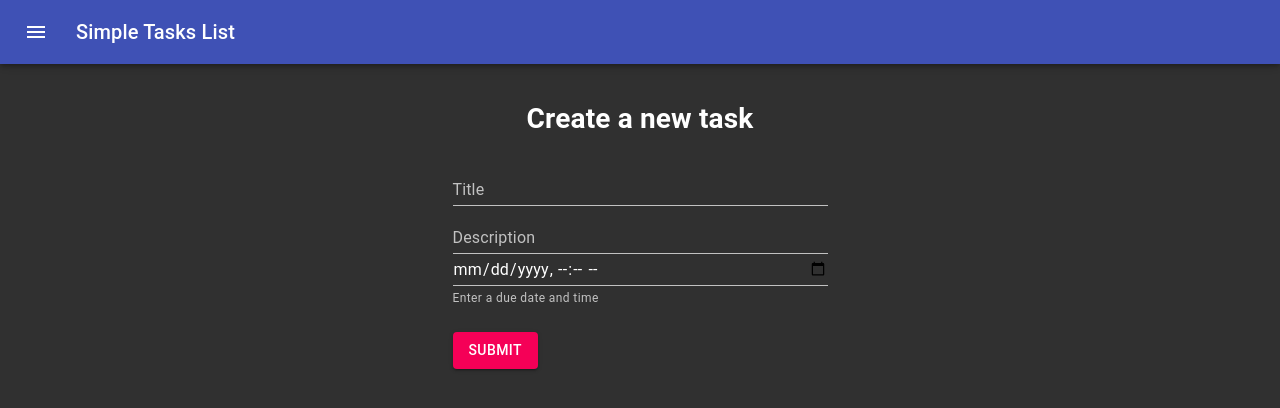
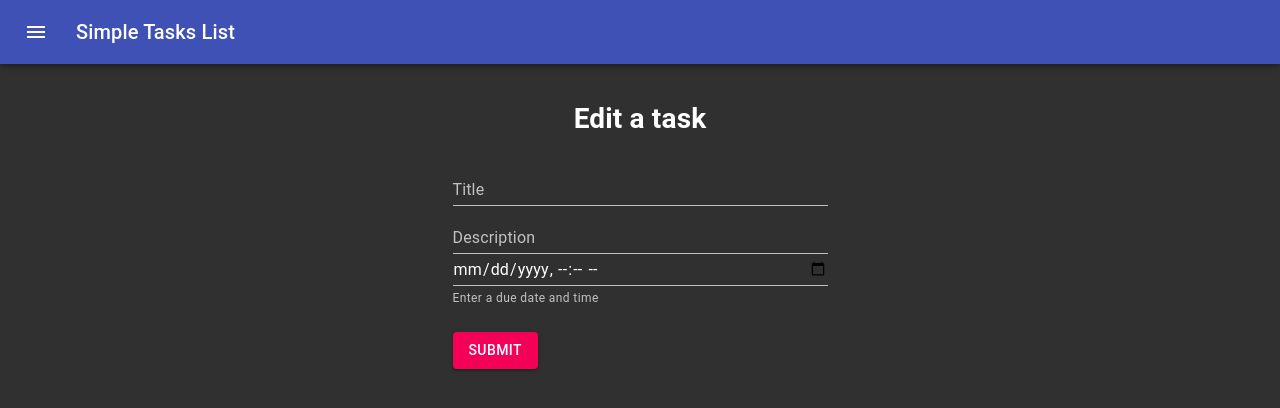
Before and after one commit to WaterlessPiano2/Todos, a React (Create React App) app: page /edit/1 in a window 1280 px wide. Shown: the top 408 px of the page. Built offline with nearby package versions, Linux system fonts and the light colour scheme.

Commit message:
can get the item id from the url, prefill form WIP

```diff
--- a/src/components/TaskForm.tsx
+++ b/src/components/TaskForm.tsx
@@ -65,20 +65,39 @@ const formStatusProps: IFormStatusProps = {
 };
 
 const TaskForm: React.FunctionComponent = () => {
+  const match = useRouteMatch("/edit/:id");
   const classes = useStyles();
+  const [defaultInputs, setDefaultInputs] = useState({
+    id: 0,
+    title: "",
+    description: "",
+    isCompleted: false,
+    dueDate: new Date(),
+  });
   const [displayFormStatus, setDisplayFormStatus] = useState(false);
-  const [isEditMode, setIsEditMode] = useState(false);
+  const [isEditMode, setIsEditMode] = useState(-1);
   const [formStatus, setFormStatus] = useState<IFormStatus>({
     message: "",
     type: "",
   });
   const todoItems: ITaskForm[] = getTodoItemsFromLocalStorage("todo") || [];
 
-  const match = useRouteMatch("/edit/:id");
-  if (match !== null && match.params) {
-    console.log(match.params);
+  React.useEffect(() => {
+    if (match !== null && match.params) {
+      const params = match.params;
+      let id: number;
+      //I havent been able to get the ` match.params.id` for a while so had to use this for the time being
+      for (const [key, value] of Object.entries(params)) {
+        if (typeof value === `string`) {
+          id = Number(value);
+          setIsEditMode(id);
 
-  }
+          // const todos: ITaskForm = todoItems.find((t) => t.id === id);
+          // setDefaultInputs(todos);
+        }
+      }
+    }
+  }, []);
 
   const createNewTask = (data: ITaskForm, resetForm: Function) => {
     try {
@@ -112,13 +131,7 @@ const TaskForm: React.FunctionComponent = () => {
   return (
     <div className={classes.root}>
       <Formik
-        initialValues={{
-          id: 0,
-          title: "",
-          description: "",
-          isCompleted: false,
-          dueDate: new Date(),
-        }}
+        initialValues={defaultInputs}
         onSubmit={(values: ITaskForm, actions) => {
           createNewTask(values, actions.resetForm);
           setTimeout(() => {
@@ -152,7 +165,7 @@ const TaskForm: React.FunctionComponent = () => {
             <Form>
               <h1 className={classes.title}>
                 {" "}
-                {isEditMode ? `Edit a` : `Create a new `}task
+                {isEditMode !== -1 ? `Edit a ` : `Create a new `}task
               </h1>
               <Grid container justify="space-around" direction="row">
                 <Grid
```
